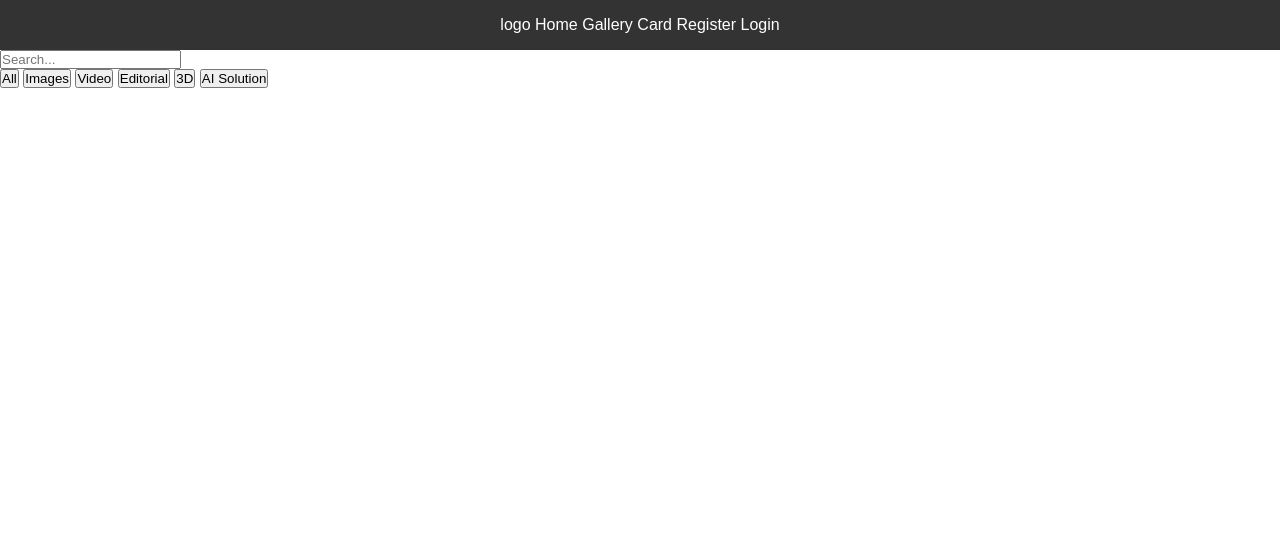
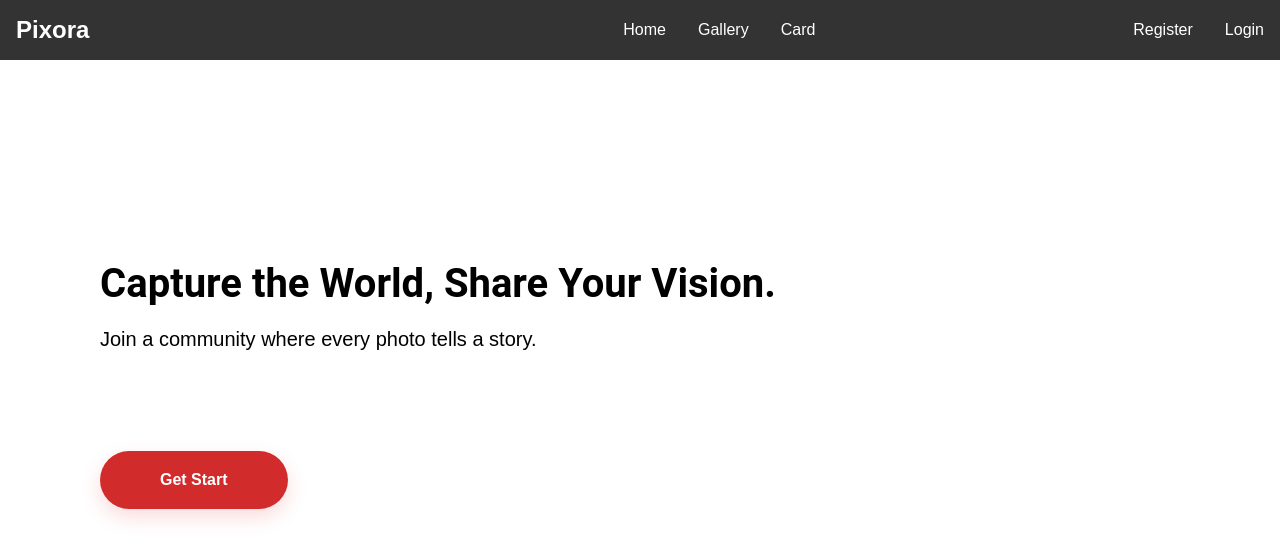
Before and after one commit to PhongamonJutipong/Mini-Project, a PHP site: page / in a window 1280 px wide. Shown: the top 560 px of the page. Run offline with PHP 8.4, Linux system fonts and the light colour scheme.

Commit message:
ีupdate navigation bar and add main.html file

```diff
--- a/StyleIndex.css
+++ b/StyleIndex.css
@@ -1,18 +1,87 @@
-*{
+* {
     box-sizing: border-box;
     margin: 0;
     padding: 0;
     font-family: Arial, sans-serif;
 }
 
-a{
+a {
     text-decoration: none;
     color: inherit;
 }
 
-.navbar{
+.navbar {
     background-color: #333;
     padding: 1rem;
     color: white;
-    text-align: center;
+    display: flex;
+    align-items: center;
+    position: relative;
 }
+
+.nav-3 {
+    margin: 0 auto;
+    display: flex;
+    gap: 2rem;
+    transform: translateX(250px);
+}
+
+.nav-2 {
+    margin-left: auto;
+    display: flex;
+    gap: 2rem;
+}
+
+.text-ads h1 {
+    font-size: 40px;
+    margin-top: 200px;
+    margin-left: 100px;
+    font-weight: bold;
+    font-family: Roboto, Helvetica, Arial, sans-serif;
+}
+
+.text-span {
+    font-size: 20px;
+    margin-top: 20px;
+    margin-left: 100px;
+    font-family: Roboto, Helvetica, Arial, sans-serif;
+}
+
+.btn-getstart{
+    margin-top: 100px;
+    margin-left: 100px;
+}
+
+
+.btn-getstart button{
+    background: #d22b2b;
+    color: #ffffff;
+    border: none;
+    padding: 20px 60px;
+    border-radius: 50px;
+    font-size: 16px;
+    font-weight: 700;
+    box-shadow: 0 8px 20px rgba(229,57,53,0.18);
+    cursor: pointer;
+    transition: transform .12s ease, box-shadow .12s ease, opacity .12s ease;
+    display: inline-flex;
+    align-items: center;
+    justify-content: center;
+}
+
+
+.btn-getstart button a{
+    color: inherit;
+    text-decoration: none;
+}
+
+.btn-getstart button:hover{
+    transform: translateY(-3px);
+    box-shadow: 0 14px 30px rgba(229,57,53,0.20);
+    opacity: 0.98;
+}
+
+.btn-getstart button:active{
+    transform: translateY(0);
+    box-shadow: 0 6px 14px rgba(229,57,53,0.16);
+}
--- a/index.html
+++ b/index.html
@@ -9,39 +9,32 @@
 </head>
 
 <body>
+    <header>
+        <nav>
             <div class="navbar">
-        <img src="" alt="">logo
+                <h1>Pixora</h1>
+                <div class="nav-3">
                     <a href="">Home</a>
                     <a href="">Gallery</a>
                     <a href="">Card</a>
+                </div>
+                <div class="nav-2">
                     <a href="">Register</a>
                     <a href="Login.html">Login</a>
                 </div>
+            </div>
+        </nav>
+    </header>
 
-    <div class="search">
-        <input type="text" placeholder="Search...">
+    <div class="text-ads">
+        <h1>Capture the World, Share Your Vision.</h1>
+        <div class="text-span">
+            <span>Join a community where every photo tells a story.</span>
+        </div>
     </div>
 
-    <div class="Filter">
-        <button>All</button>
-        <button>Images</button>
-        <button>Video</button>
-        <button>Editorial</button>
-        <button>3D</button>
-        <button>AI Solution</button>
-    </div>
-
-    <div class="ImageContainer">
-        <img src="" alt="">
-        <img src="" alt="">
-        <img src="" alt="">
-        <img src="" alt="">
-        <img src="" alt="">
-        <img src="" alt="">
-        <img src="" alt="">
-        <img src="" alt="">
-        <img src="" alt="">
-        <img src="" alt="">
+    <div class="btn-getstart">
+        <button><a href="Login.html">Get Start</a></button>
     </div>
 </body>
 
```
Also changed, not shown: main.html (added). Lines whose indentation alone changed are shown as unchanged.
